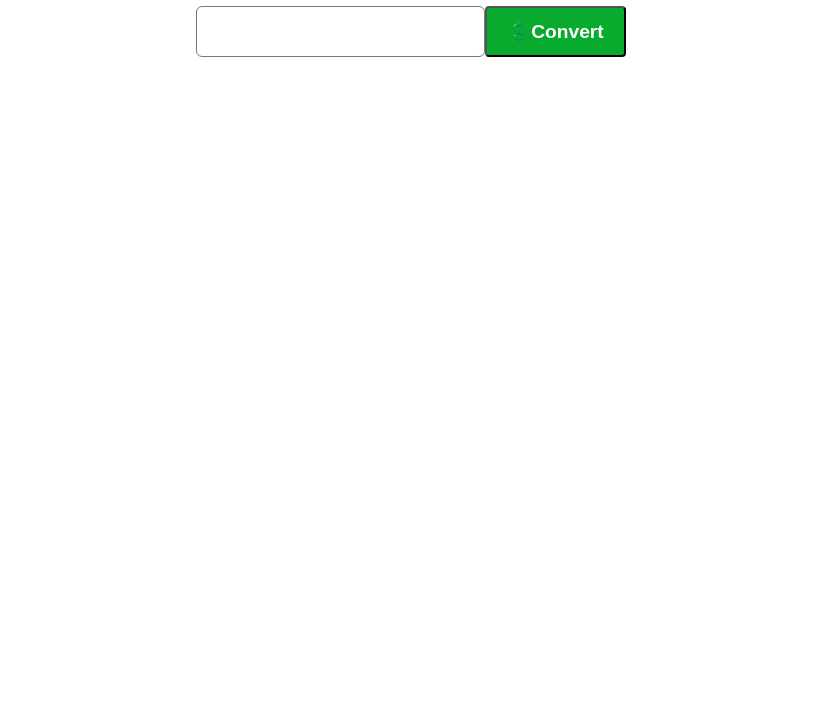
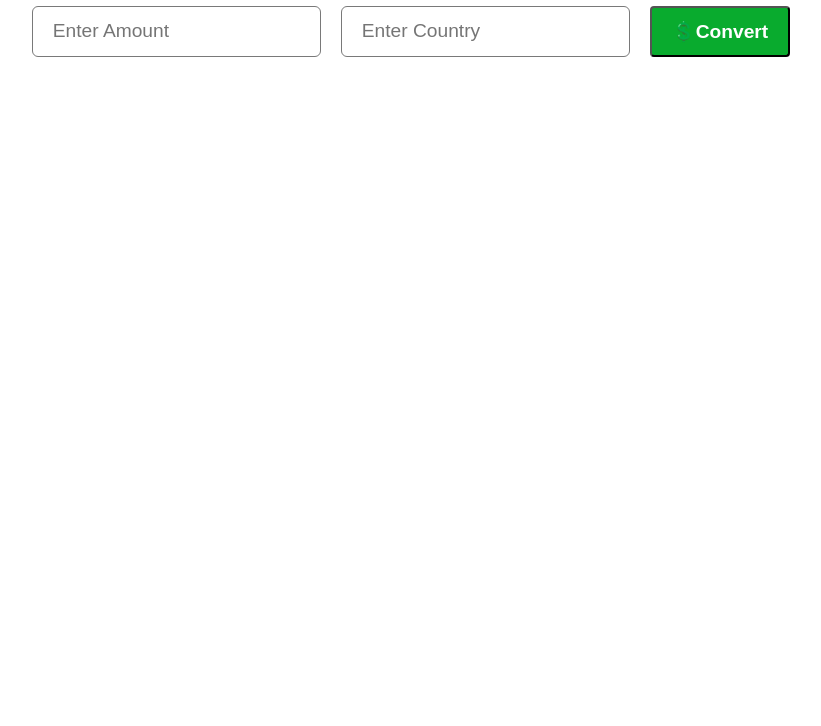
Before and after one commit to jaybhoyar/currency-converter-js, a plain HTML site: page index.html in a window 1280 px wide. Shown: the part 74-800 px from the top of the page, without its empty margins (229-1050 px from the left). Drawn offline with Linux system fonts and the light colour scheme.

Commit message:
number input

```diff
--- a/index.html
+++ b/index.html
@@ -14,7 +14,12 @@
 	<body>
 		<h1 class="heading">Currency Convertor</h1>
 		<div class="container">
-			<input type="text" class="base_currency" />
+			<input type="number" class="amount" placeholder="Enter Amount" />
+			<input
+				type="text"
+				class="base_currency"
+				placeholder="Enter Country"
+			/>
 			<button class="submit">💲Convert</button>
 		</div>
 		<div class="display_container">
--- a/script.js
+++ b/script.js
@@ -1,4 +1,6 @@
-var input = document.querySelector("input");
+var inputCountry = document.querySelector(".base_currency");
+var input = document.querySelector(".amount");
+
 var button = document.querySelector(".submit");
 var div = document.querySelector(".show");
 
@@ -9,16 +11,15 @@ function display(response) {
 	rate = data.rates;
 	for (let [key, value] of Object.entries(rate)) {
 		let a = document.createElement("a");
-		a.textContent = `🇮🇳1 ${input.value.toUpperCase()} is ${value.toFixed(
+		let value = (a.textContent = ` ${inputCountry.value.toUpperCase()} is ${value.toFixed(
 			2
-		)} ${key} `;
+		)} ${key}`);
 		div.appendChild(a);
 	}
 }
 function getData() {
-	fetch(`https://api.exchangerate-api.com/v4/latest/${input.value}`)
+	fetch(`https://api.exchangerate-api.com/v4/latest/${inputCountry.value}`)
 		.then(response => response.json())
 		.then(res => display(res));
 }
-
 button.addEventListener("click", getData);
--- a/style.css
+++ b/style.css
@@ -10,6 +10,15 @@ h1 {
 	justify-content: center;
 }
 .base_currency {
+	padding: 12px 20px;
+	font-size: 1.2rem;
+	outline: none;
+	border-radius: 6px;
+	border: 1px solid rgb(121, 121, 121);
+	margin-right: 20px;
+}
+.amount {
+  margin-right: 20px;
 	padding: 12px 20px;
 	font-size: 1.2rem;
 	outline: none;
@@ -35,7 +44,6 @@ a {
 	text-decoration: none;
 	font-size: 1rem;
 	padding: 12px 18px;
-	width: fit-content;
 	background-color: #ffff;
 	margin-right: 18px;
 	margin-bottom: 18px;
```
